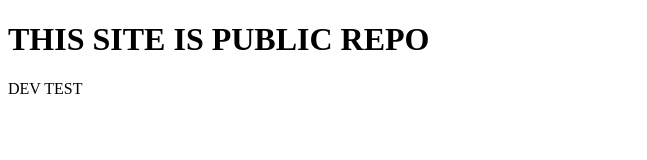
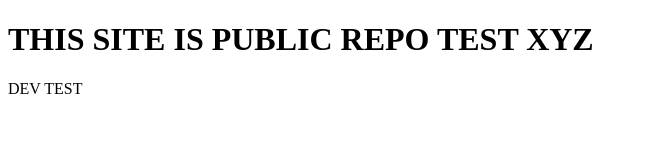
Before and after one commit to Guillermo-Fleek-2/htmlpublick, a plain HTML site: page index.html in a window 1280 px wide. Shown: the whole page, without its empty margins (0-647 px from the left). Drawn offline with Linux system fonts and the light colour scheme.

Commit message:
Update index.html

```diff
--- a/index.html
+++ b/index.html
@@ -2,7 +2,7 @@
 <html>
 <body>
 
-<h1>THIS SITE IS PUBLIC REPO</h1>
+<h1>THIS SITE IS PUBLIC REPO TEST XYZ</h1>
 <p>DEV TEST</p>
 
 </body>
```
